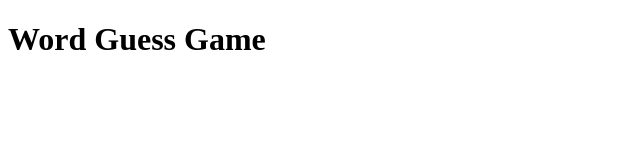
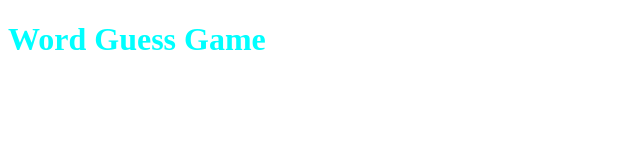
Before and after one commit to pdavisDU/Word-guess, a plain HTML site: page index.html in a window 1280 px wide. Shown: the whole page, without its empty margins (0-640 px from the left). Drawn offline with Linux system fonts and the light colour scheme.

Commit message:
setting up css

```diff
--- a/index.html
+++ b/index.html
@@ -5,6 +5,7 @@
     <meta http-equiv="X-UA-Compatible" content="IE=edge" />
     <meta name="viewport" content="width=device-width, initial-scale=1.0" />
     <title>Document</title>
+    <link rel="stylesheet" href="style.css" />
   </head>
   <body>
     <h1>Word Guess Game</h1>
--- /dev/null
+++ b/style.css
@@ -0,0 +1,6 @@
+h1 {
+    justify-content: center;
+    align-items: center;
+    color: aqua;
+    width: 50%;
+}
```
Also changed, not shown: app.js (added).
